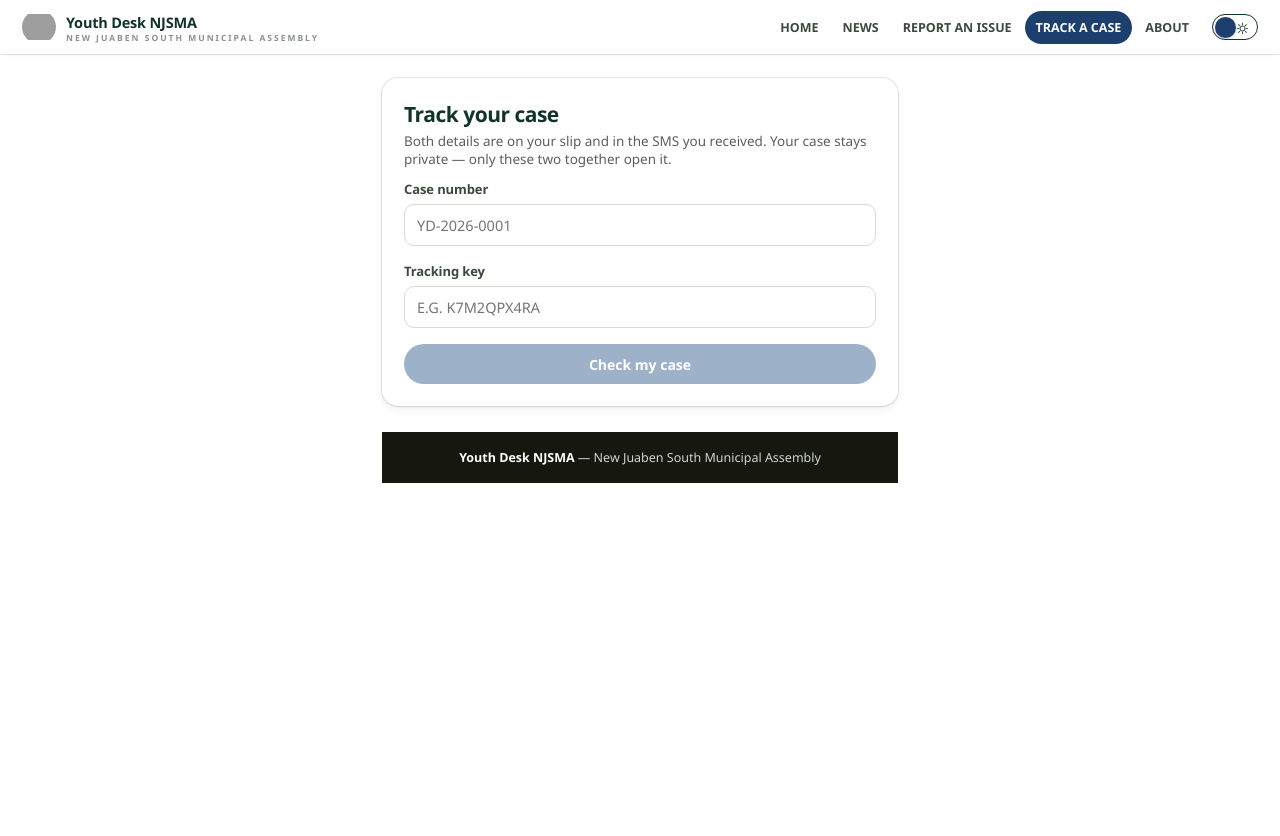
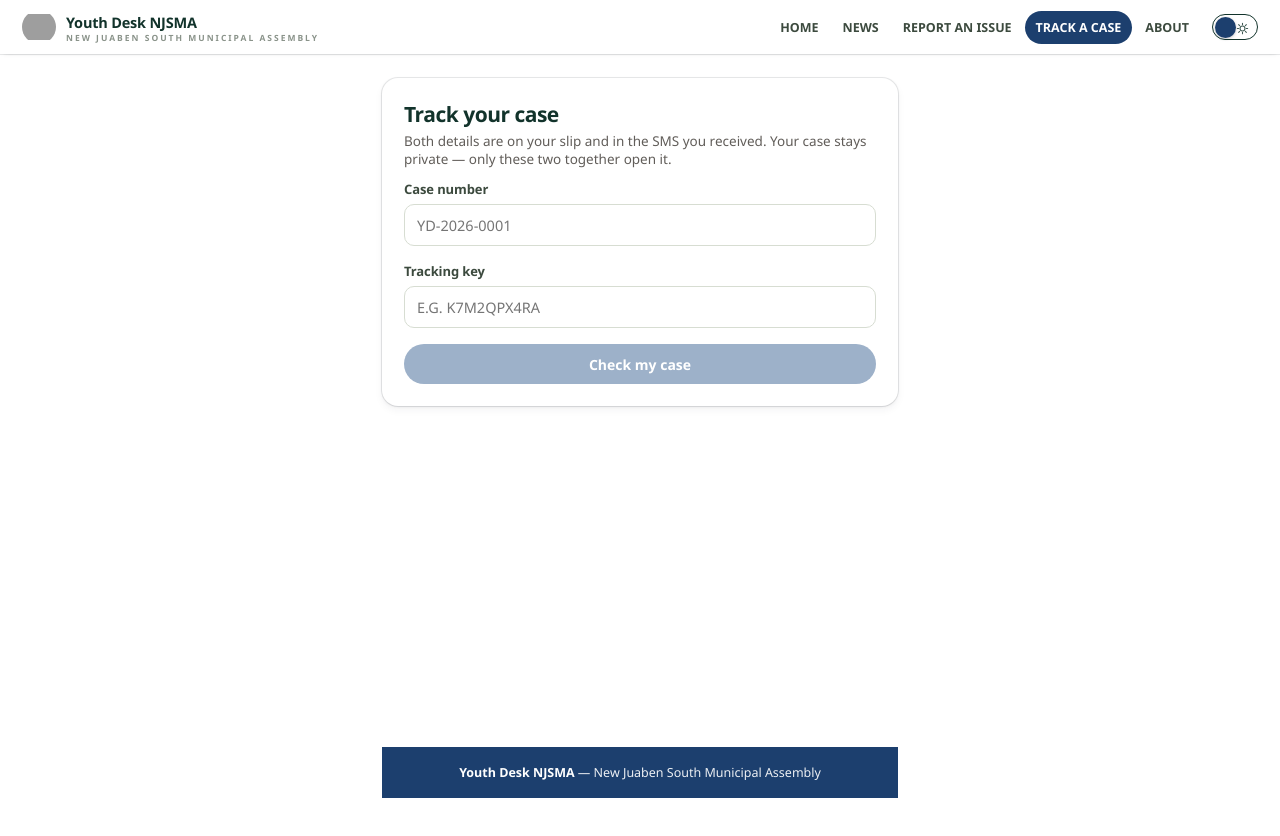
Before and after one commit to Dickson32-cell/Youth-Desk, a Next.js app: page /track in a window 1280 px wide. Shown: the top 836 px of the page. Before the commit the page ends 800 px from the top, so only its background shows below. Built offline with nearby package versions, Linux system fonts and the light colour scheme; grey boxes are pictures that could not be loaded.

Commit message:
Footer: logo-green band pinned to the page bottom on short pages; officer sign-in link removed entirely from public site

```diff
--- a/src/app/globals.css
+++ b/src/app/globals.css
@@ -432,7 +432,7 @@ body:has(.wise-site) input[type="checkbox"] { accent-color: var(--navy); }
 body:has(.wise-site) .alert-ok { background: #e2f6d5; color: #163300; border-radius: 12px; }
 body:has(.wise-site) .alert-err { background: #fbeeed; color: #b3261e; border-radius: 12px; }
 body:has(.wise-site) .progcard { background: #fff; border-radius: 16px; box-shadow: 0 1px 5px -4px rgba(19,19,22,.7), 0 0 0 1px var(--navy), 0 4px 8px rgba(34,42,53,.05); }
-body:has(.wise-site) .paper-foot { background: #16180f; color: #cfd8c8; }
+body:has(.wise-site) .paper-foot { background: var(--navy); color: rgba(255,255,255,.92); }
 
 /* dark mode (public): near-black with mint voices */
 html[data-theme="dark"] body:has(.wise-site) { background: #101311; }
@@ -444,7 +444,7 @@ html[data-theme="dark"] body:has(.wise-site) input[type="text"], html[data-theme
 html[data-theme="dark"] body:has(.wise-site) textarea { background: #151a15; border-color: #33402f; color: #f0f4ec; }
 html[data-theme="dark"] body:has(.wise-site) input[type="file"] { background: #151a15; border-color: var(--navy); color: #a7b3a5; }
 html[data-theme="dark"] body:has(.wise-site) .progcard { background: #191e19; }
-html[data-theme="dark"] body:has(.wise-site) .paper-foot { background: #0b0d09; color: #9fb29b; }
+html[data-theme="dark"] body:has(.wise-site) .paper-foot { background: var(--navy); color: rgba(255,255,255,.92); }
 
 /* --- OFFICER CONSOLE (Wise) --- */
 body:has(.topbar) .card { background: #fff; border: none; border-radius: 16px; box-shadow: 0 1px 5px -4px rgba(19,19,22,.7), 0 0 0 1px rgba(34,42,53,.10), 0 4px 8px rgba(34,42,53,.05); }
@@ -590,9 +590,8 @@ body:has(.topbar) .statrow .st.on { color: #16180f; }
 
 /* NJSMA seal rides in the public header brand (every page) */
 .wise-top .brand .seal-img { width: 34px; height: 34px; border-radius: 50%; object-fit: contain; flex: 0 0 auto; }
-.foot-office { color: rgba(255,255,255,.75); font-size: 12px; text-decoration: underline; margin-left: 14px; }
-.foot-office:hover { color: #fff; }
-html[data-theme="dark"] .foot-office { color: #9fb29b; }
+
+
 
 /* Mobile + tablet: every navigation pill visible (wrap instead of scroll) */
 @media (max-width: 900px) {
@@ -600,3 +599,9 @@ html[data-theme="dark"] .foot-office { color: #9fb29b; }
   .wise-top .top-links { order: 3; flex: 1 0 100%; justify-content: center; flex-wrap: wrap; overflow-x: visible; gap: 5px; padding-bottom: 5px; }
   .wise-top .top-links a { padding: 8px 11px; font-size: 11px; }
 }
+
+/* Footer pins to the bottom of short pages (no floating band with dead space below).
+   body is one flex column: header -> main (grows) -> footer. Fixed tabbar/sheets unaffected. */
+main { display: flex; flex-direction: column; min-height: 100vh; flex: 1 0 auto; }
+body > .main, main > .main { flex: 1 0 auto; width: 100%; }
+main > footer.paper-foot { width: 100%; margin-top: auto; }
--- a/src/app/page.tsx
+++ b/src/app/page.tsx
@@ -95,7 +95,6 @@ export default async function Home() {
       </div>
       <footer className="paper-foot">
         <span><b>Youth Desk NJSMA</b> &mdash; New Juaben South Municipal Assembly</span>
-        <a className="foot-office" href="/office/login">Officer sign in</a>
       </footer>
     </main>
   );
```
